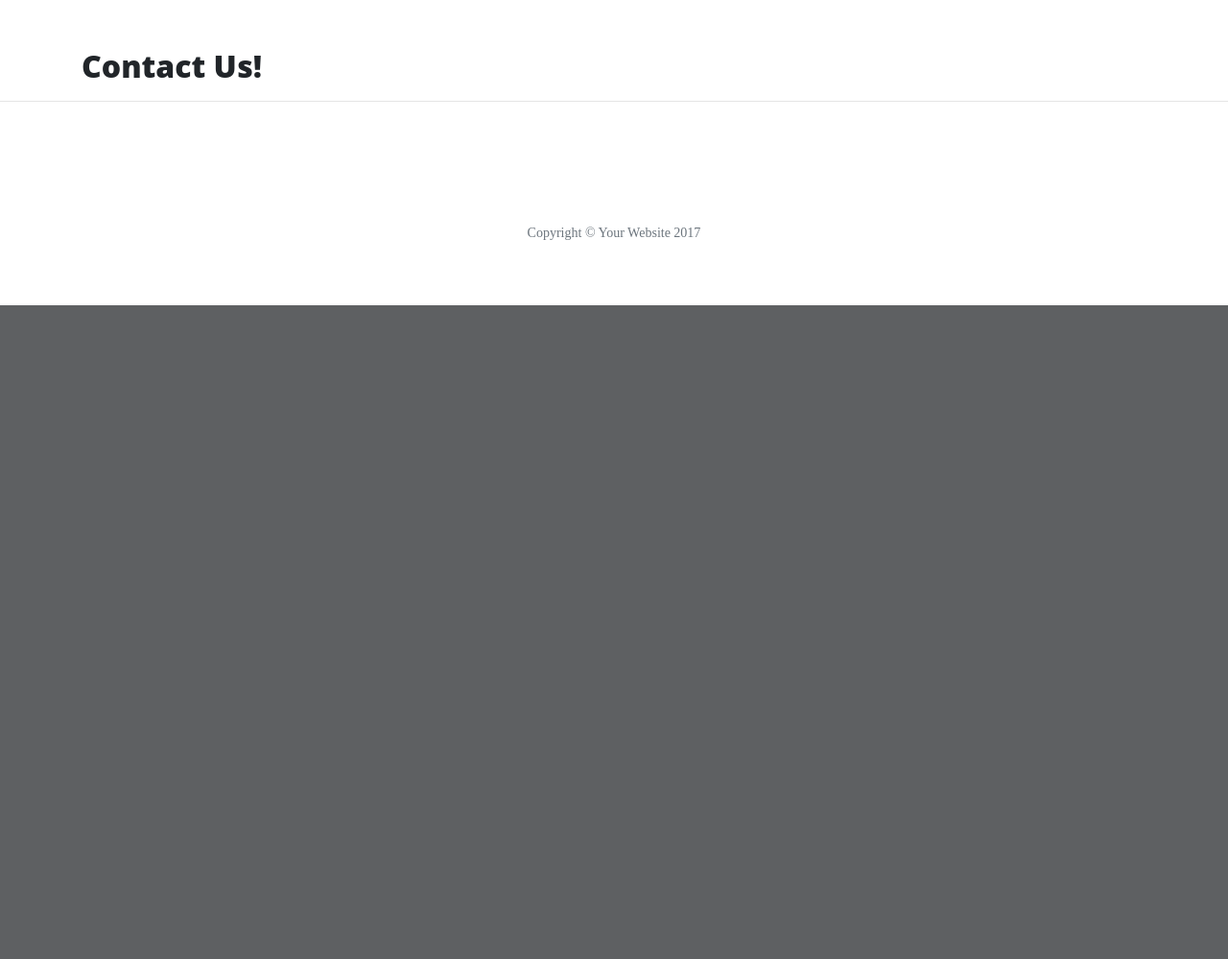
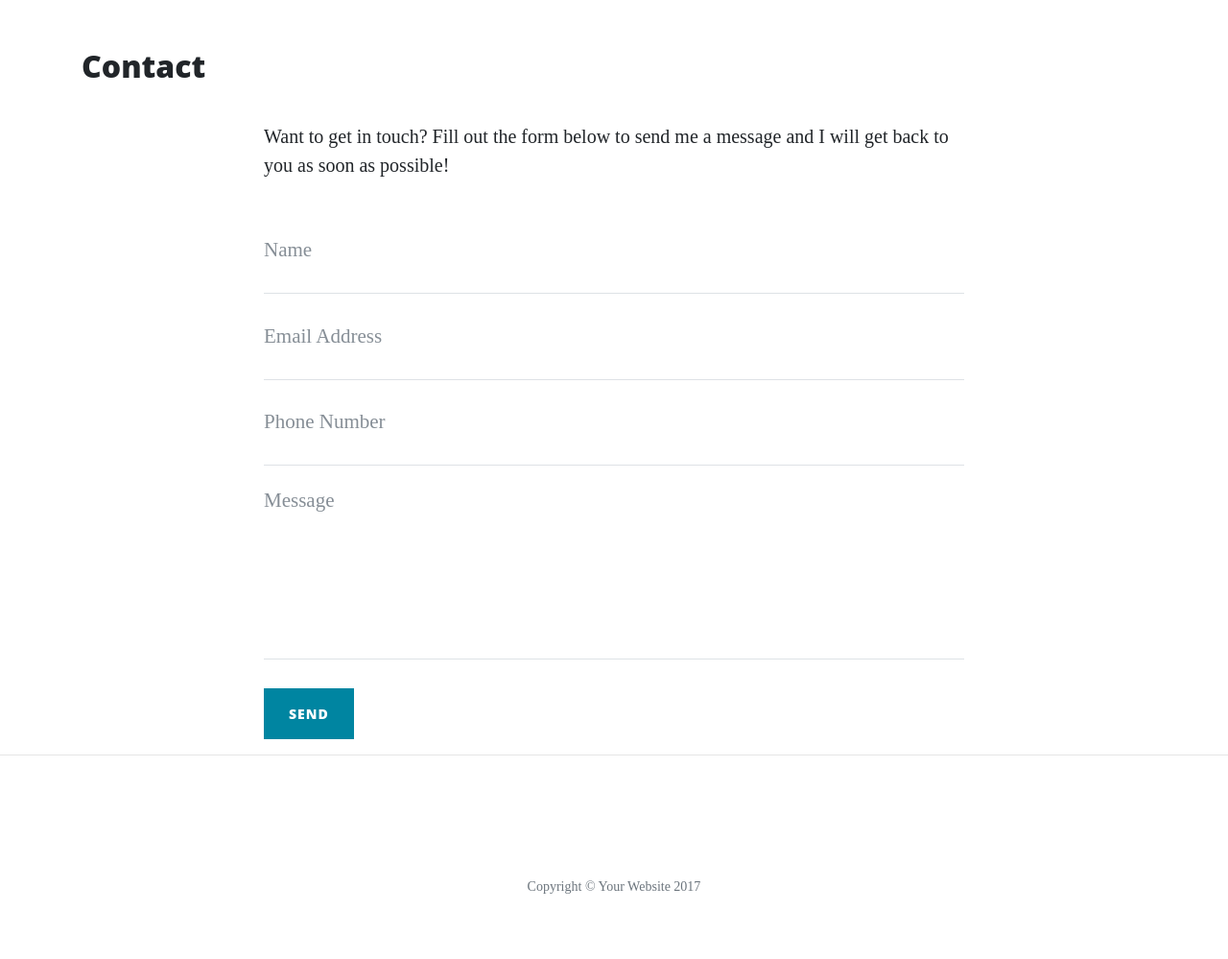
Before and after one commit to michellelclement/flask, a Flask app: page /contact in a window 1280 px wide. Shown: the part 628-1627 px from the top of the page at 96% size. Before the commit the page ends 946 px from the top, so only its background shows below. Run offline with Flask 2, Linux system fonts and the light colour scheme; some libraries are stand-ins or nearby versions.

Commit message:
Adding form and flash messages to contact page

```diff
--- a/run.py
+++ b/run.py
@@ -1,9 +1,10 @@
 import os
 import json
 
-from flask import Flask, render_template
+from flask import Flask, render_template, request, flash
 
 app = Flask(__name__)
+app.secret_key = 'secret_name'
 
 
 @app.route('/')
@@ -30,8 +31,10 @@ def about_member(member_name):
 
     return render_template("member.html", member=member)
 
-@app.route('/contact')
+@app.route('/contact', methods=["GET", "POST"])
 def contact():
+    if request.method == "POST":
+        flash("Thanks {}, we have received your message!".format(request.form["name"]))
     return render_template("contact.html", page_title="Contact")
 
 
--- a/templates/contact.html
+++ b/templates/contact.html
@@ -1,3 +1,86 @@
 {% extends 'base.html' %} {% block content %}
-<h2>Contact Us!</h2>
+<h2>{{ page_title }}</h2>
+
+<div class="row">
+  <div class="col-lg-8 col-md-10 mx-auto">
+    {% with messages = get_flashed_messages() %} {% if messages %}
+    <ul class="flashes">
+      {% for message in messages %}
+      <li>{{ message }}</li>
+      {% endfor %}
+    </ul>
+    {% endif %} {% endwith %}
+    <p>
+      Want to get in touch? Fill out the form below to send me a message and I
+      will get back to you as soon as possible!
+    </p>
+    <form method="POST" name="sentMessage" id="contactForm" novalidate>
+      <div class="control-group">
+        <div class="form-group floating-label-form-group controls">
+          <label>Name</label>
+          <input
+            type="text"
+            class="form-control"
+            placeholder="Name"
+            name="name"
+            id="name"
+            required
+            data-validation-required-message="Please enter your name."
+          />
+          <p class="help-block text-danger"></p>
+        </div>
+      </div>
+      <div class="control-group">
+        <div class="form-group floating-label-form-group controls">
+          <label>Email Address</label>
+          <input
+            type="email"
+            class="form-control"
+            placeholder="Email Address"
+            name="email"
+            id="email"
+            required
+            data-validation-required-message="Please enter your email address."
+          />
+          <p class="help-block text-danger"></p>
+        </div>
+      </div>
+      <div class="control-group">
+        <div class="form-group col-xs-12 floating-label-form-group controls">
+          <label>Phone Number</label>
+          <input
+            type="tel"
+            class="form-control"
+            placeholder="Phone Number"
+            name="phone"
+            id="phone"
+            required
+            data-validation-required-message="Please enter your phone number."
+          />
+          <p class="help-block text-danger"></p>
+        </div>
+      </div>
+      <div class="control-group">
+        <div class="form-group floating-label-form-group controls">
+          <label>Message</label>
+          <textarea
+            rows="5"
+            class="form-control"
+            placeholder="Message"
+            name="message"
+            id="message"
+            required
+            data-validation-required-message="Please enter a message."
+          ></textarea>
+          <p class="help-block text-danger"></p>
+        </div>
+      </div>
+      <br />
+      <div id="success"></div>
+      <button type="submit" class="btn btn-primary" id="sendMessageButton">
+        Send
+      </button>
+    </form>
+  </div>
+</div>
 {% endblock %}
```
